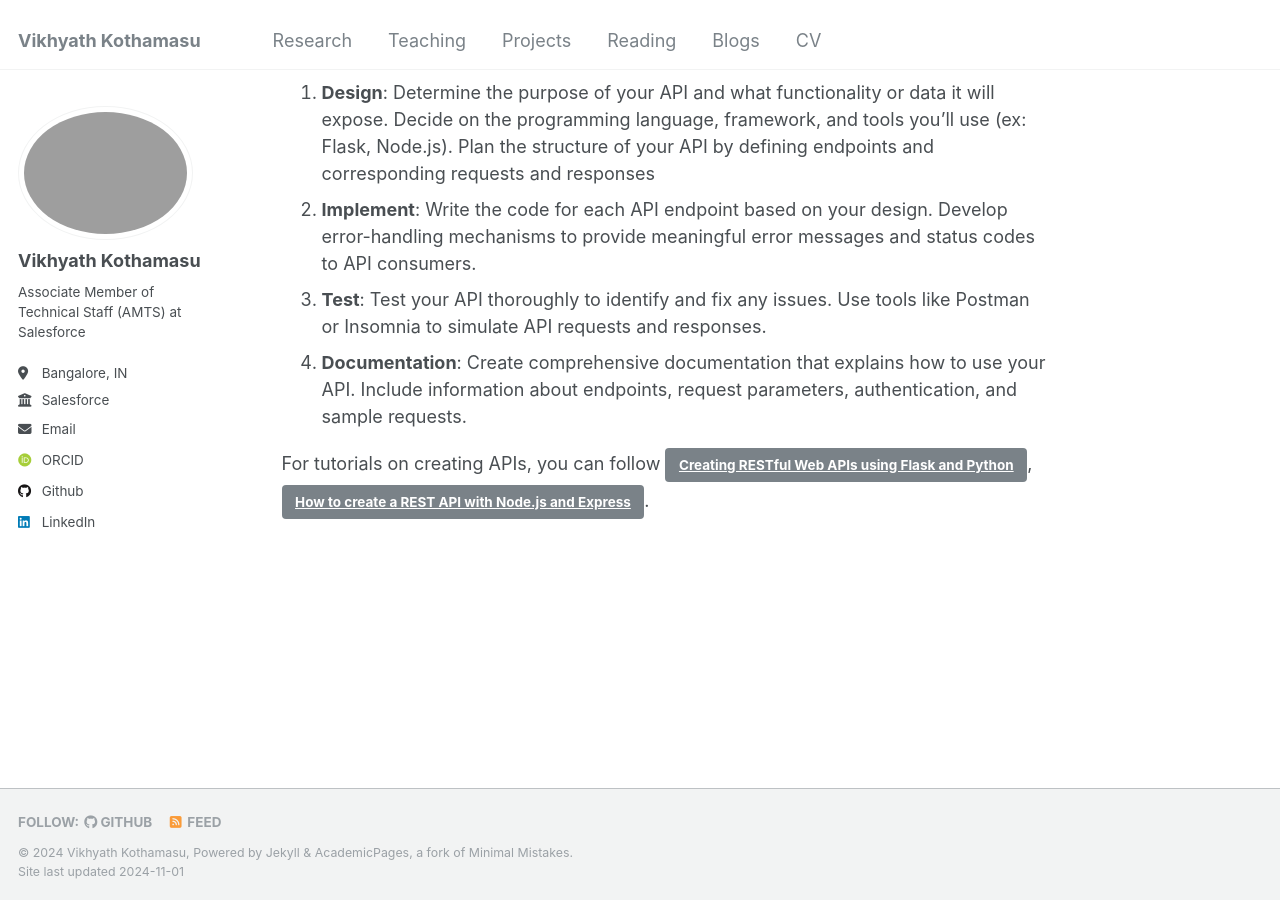
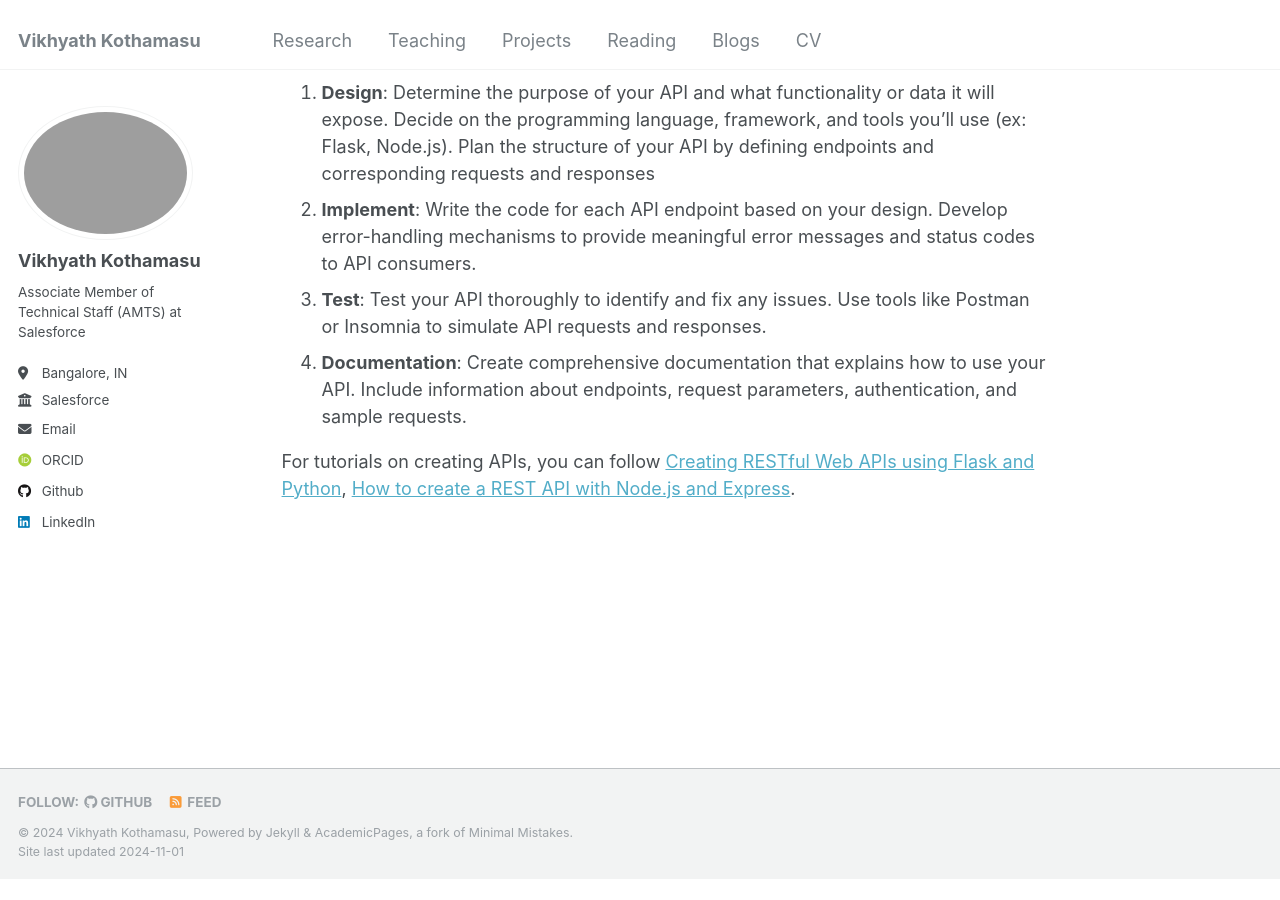
Before and after one commit to Vikhyath-vec/vikhyath-vec.github.io, a Jekyll site: the page built from _posts/2023-09-14-blog-api.md, in a window 1280 px wide and 900 px high, scrolled down 4392 px. Built offline with Jekyll 4.4.1, drawn with Linux system fonts in a browser that asks for light colours; some web fonts are replaced; after the commit the page ends 5271 px from its top, so only the background shows below that.

Commit message:
clean up

```diff
--- a/_posts/2023-09-14-blog-api.md
+++ b/_posts/2023-09-14-blog-api.md
@@ -69,4 +69,4 @@ API endpoints are like doors to a building in the digital world. They are specif
 3. **Test**: Test your API thoroughly to identify and fix any issues. Use tools like Postman or Insomnia to simulate API requests and responses.
 4. **Documentation**: Create comprehensive documentation that explains how to use your API. Include information about endpoints, request parameters, authentication, and sample requests.
 
-For tutorials on creating APIs, you can follow <a href="https://towardsdatascience.com/creating-restful-apis-using-flask-and-python-655bad51b24" target="_blank" class="btn">Creating RESTful Web APIs using Flask and Python</a>, <a href="https://blog.postman.com/how-to-create-a-rest-api-with-node-js-and-express/" target="_blank" class="btn">How to create a REST API with Node.js and Express</a>.
+For tutorials on creating APIs, you can follow <a href="https://towardsdatascience.com/creating-restful-apis-using-flask-and-python-655bad51b24" target="_blank">Creating RESTful Web APIs using Flask and Python</a>, <a href="https://blog.postman.com/how-to-create-a-rest-api-with-node-js-and-express/" target="_blank">How to create a REST API with Node.js and Express</a>.
```
